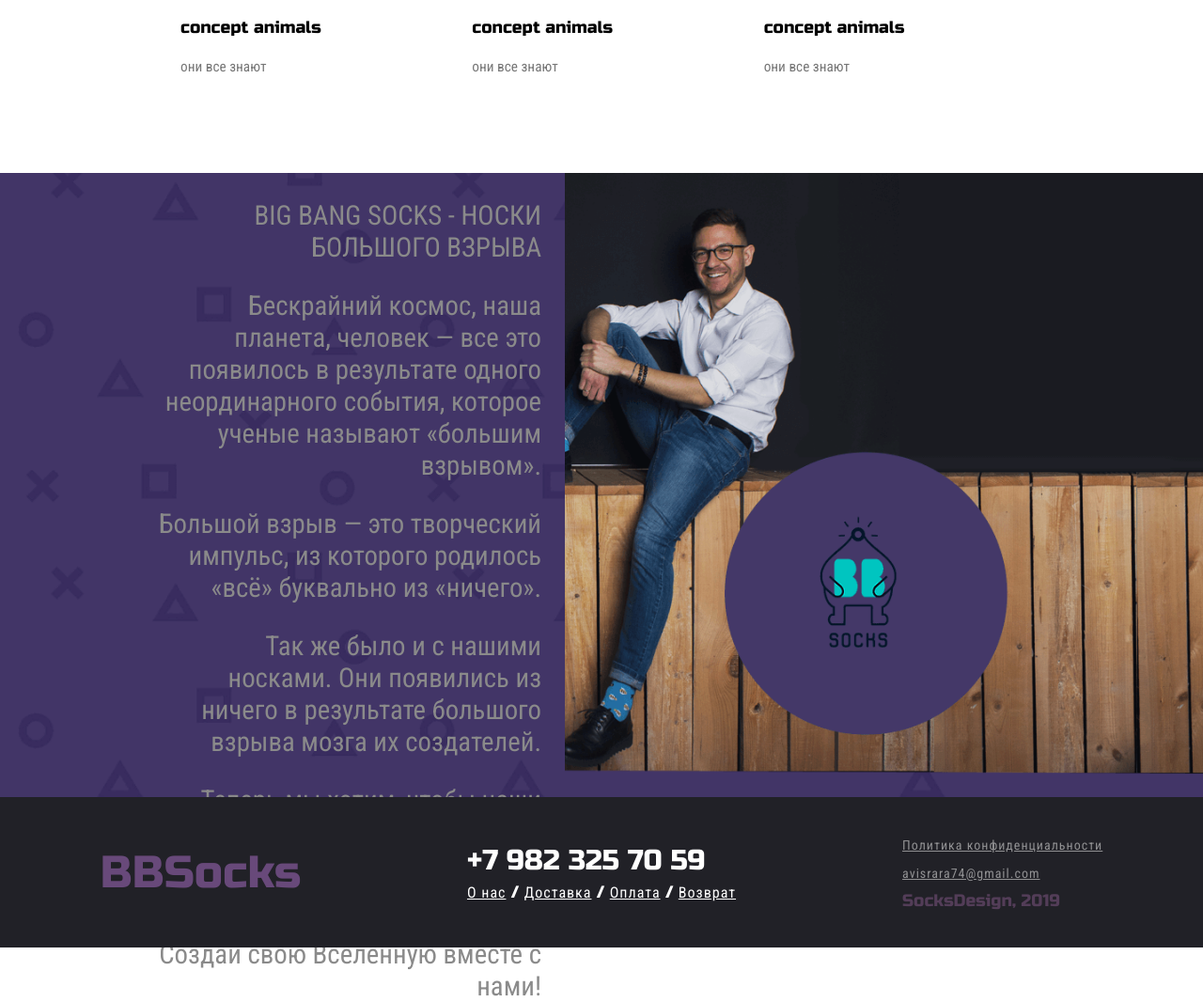
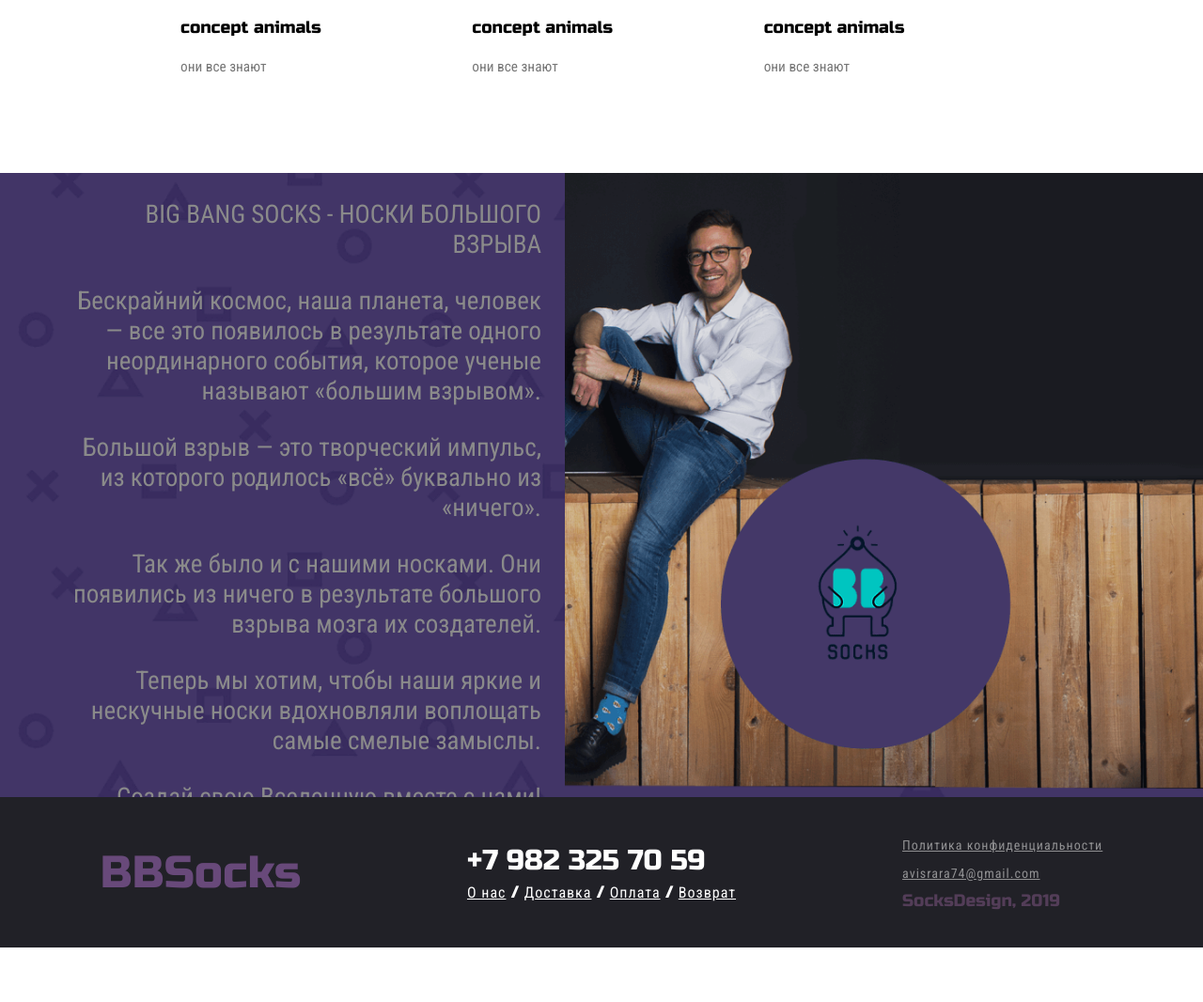
Before and after one commit to Avisrara74/SocksMagazine, a PHP site: page / in a window 1280 px wide. Shown: the part 2786-3852 px from the top of the page at 94% size. After the commit the page ends 3794 px from the top, so only its background shows below. Run offline with PHP 8.4, Linux system fonts and the light colour scheme.

Commit message:
Update style.css

```diff
--- a/styles/style.css
+++ b/styles/style.css
@@ -189,24 +189,24 @@ a:nth-child(6)>.content-img {
 .mainPageSomeInfo>div:first-child {
 	text-align: right;
 	font-family: 'Roboto Condensed', sans-serif;
-	padding-left: 13vw;
+	padding-left: 5vw;
 	color: #8a8a8a;
 	grid-column: 1 / 10;
 }
 
 .mainPageSomeInfo>div:first-child>h5 {
-	font-size: 1.6em;
+	font-size: 1.5em;
 	margin-top: 3.5vh;
 }
 
 .mainPageSomeInfo>div:last-child {
-	    grid-column: 10 / 21;
-	    padding: 0px 0px 0px 25px;
+    grid-column: 10 / 21;
+    padding: 0px 0px 0px 25px;
 }
 
 .mainPageSomeInfo>div:last-child>img {
 	width: 100%;
-    height: 80vh;
+    height: 82vh;
     object-fit: cover;
 }
 
```
